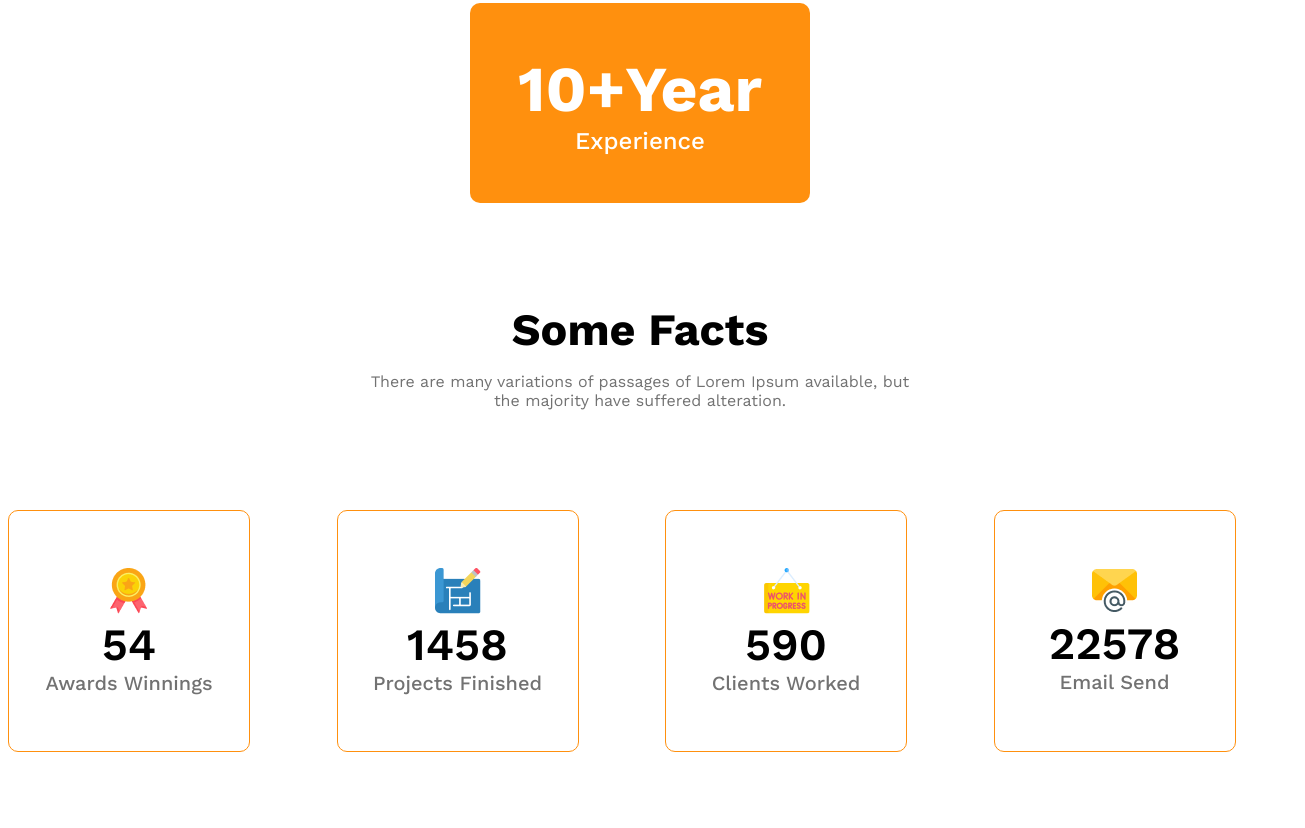
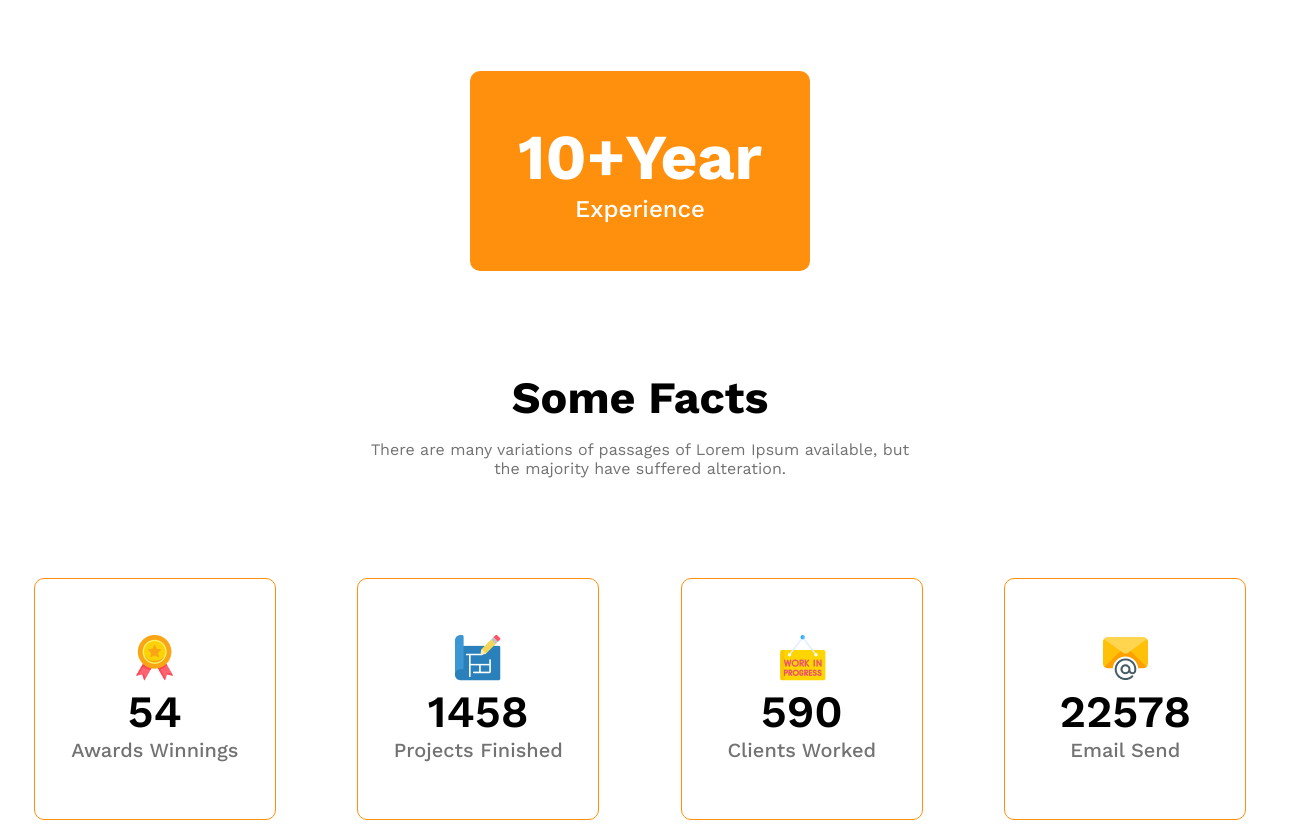
Before and after one commit to joybappy/g3-architect-web, a plain HTML site: page index.html in a window 1280 px wide. Shown: the part 3143-3971 px from the top of the page, 1305 px wide, since content can reach past the window. Before the commit the page ends 3903 px from the top, so only its background shows below. Drawn offline with nearby package versions, Linux system fonts and the light colour scheme.

Commit message:
fact card container response fixed

```diff
--- a/index.html
+++ b/index.html
@@ -106,25 +106,34 @@
                 available, but<br> the
                 majority have suffered alteration.</p>
             <div class="fact-cards-container">
-                <div class="fact-card">
+                <div class="fact-card display-flex">
+                    <div>
                         <img src="./images/icons/ribon.png" alt="">
                         <h3>54</h3>
                         <p class="text-light-gray">Awards Winnings</p>
                     </div>
-                <div class="fact-card">
+                </div>
+                <div class="fact-card display-flex">
+                    <div>
                         <img src="./images/icons/projects.png" alt="">
                         <h3>1458</h3>
                         <p class="text-light-gray">Projects Finished</p>
                     </div>
-                <div class="fact-card">
+
+                </div>
+                <div class="fact-card display-flex">
+                    <div>
                         <img src="./images/icons/customers.png" alt="">
                         <h3>590</h3>
                         <p class="text-light-gray">Clients Worked</p>
                     </div>
-                <div class="fact-card">
+                </div>
+                <div class="fact-card display-flex">
+                    <div>
                         <img src="./images/icons/email.png" alt="">
                         <h3>22578</h3>
                         <p class="text-light-gray">Email Send</p>
+                    </div>
                 </div>
             </div>
         </section>
--- a/style.css
+++ b/style.css
@@ -131,6 +131,7 @@ main>section {
 /* features you will love section */
 .features-will-love {
     gap: 50px;
+    padding: 30px;
 }
 
 .features-and-cards-left {
@@ -204,7 +205,8 @@ main>section {
     display: grid;
     grid-template-columns: repeat(4, 1fr);
     margin-top: 100px;
-    gap: 50px;
+    justify-items: center;
+    gap: 30px;
 }
 
 
@@ -220,11 +222,13 @@ main>section {
 
 .fact-card {
     height: 240px;
-    max-width: 240px;
+    width: 240px;
     border: 1px solid #FF900E;
     border-radius: 10px;
     text-align: center;
-    align-content: center;
+    justify-content: center;
+    align-items: center;
+
 }
 
 .fact-card h3 {
@@ -262,7 +266,7 @@ main>section {
     .fact-cards-container {
         grid-template-columns: repeat(1, 1fr);
         padding: 50px;
-        margin-top: 50px;
+        gap: 20px;
     }
 
     .features-will-love {
@@ -285,7 +289,6 @@ main>section {
     .fact-cards-container {
         grid-template-columns: repeat(2, 1fr);
         padding: 50px;
-        margin-top: 50px;
     }
 
     .some-facts {
```
Lines whose indentation alone changed are shown as unchanged.
